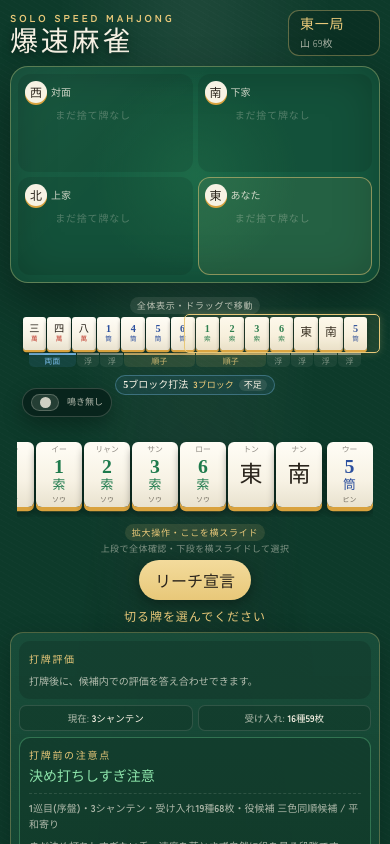
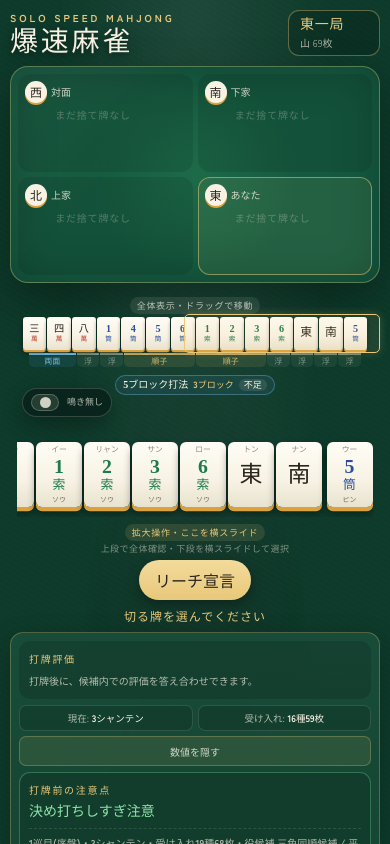
Before and after one commit to HSBL-ko-gyo/HSBL-S800, a React (Vite) app: page / in a window 390 px wide. Shown: the top 844 px of the page. Built offline with nearby package versions, Linux system fonts and the light colour scheme; a web font is replaced by a local one.

Commit message:
Add learning metric privacy toggle

```diff
--- a/src/components/LearningPanel.tsx
+++ b/src/components/LearningPanel.tsx
@@ -1,3 +1,4 @@
+import { useState } from 'react'
 import { shantenLabel, type DiscardEvaluation, type ImprovementTile, type Tile, type YakuHint } from '../gameEngine'
 import { DiscardEvaluationPanel } from './DiscardEvaluationPanel'
 import { HandPlanPanel } from './HandPlanPanel'
@@ -38,13 +39,23 @@ export function LearningPanel({
   riichiDeclareMode,
   onRiichiMode,
 }: LearningPanelProps) {
+  const [metricsHidden, setMetricsHidden] = useState(false)
+
   return (
     <aside className="learning-panel">
       <DiscardEvaluationPanel evaluation={evaluation} />
 
       <div className="learning-metrics">
-        <span>現在: <b>{shantenLabel(shanten)}</b></span>
-        <span>受け入れ: <b>{improvementTypeCount}種{improvementTileCount}枚</b></span>
+        <span>現在: <b>{metricsHidden ? '---' : shantenLabel(shanten)}</b></span>
+        <span>受け入れ: <b>{metricsHidden ? '---' : `${improvementTypeCount}種${improvementTileCount}枚`}</b></span>
+        <button
+          className="metric-privacy-toggle"
+          type="button"
+          aria-pressed={metricsHidden}
+          onClick={() => setMetricsHidden((hidden) => !hidden)}
+        >
+          {metricsHidden ? '数値を表示' : '数値を隠す'}
+        </button>
       </div>
 
       <HandPlanPanel advice={handPlan} />
--- a/src/styles.css
+++ b/src/styles.css
@@ -604,6 +604,30 @@ h1 {
 }
 
 .learning-metrics b { color: var(--ivory); }
+
+.metric-privacy-toggle {
+  min-height: 30px;
+  padding: 6px 10px;
+  border: 1px solid rgba(232, 200, 121, .28);
+  border-radius: 7px;
+  background: rgba(232, 200, 121, .1);
+  color: rgba(247, 242, 228, .82);
+  font-size: 11px;
+  font-weight: 900;
+  cursor: pointer;
+}
+
+.metric-privacy-toggle[aria-pressed="true"] {
+  border-color: rgba(247, 242, 228, .22);
+  background: rgba(0, 0, 0, .22);
+  color: var(--gold);
+}
+
+.metric-privacy-toggle:hover,
+.metric-privacy-toggle:focus-visible {
+  border-color: rgba(232, 200, 121, .52);
+  background: rgba(232, 200, 121, .16);
+}
 
 .hand-plan-card {
   min-width: 0;
@@ -1735,7 +1759,8 @@ h1 {
     padding: 16px;
   }
 
-  .game-layout .learning-metrics span { font-size: 14px; }
+  .game-layout .learning-metrics span,
+  .game-layout .metric-privacy-toggle { font-size: 14px; }
   .game-layout .learning-label { font-size: 13px; }
   .game-layout .hint-chip,
   .game-layout .hint-empty { font-size: 14px; }
@@ -2135,6 +2160,7 @@ h1 {
   .learning-panel { gap: 6px; margin-top: 5px; padding: 8px; border-radius: 13px; }
   .learning-metrics { gap: 5px; }
   .learning-metrics span { flex: 1; padding: 5px 6px; font-size: 9.5px; text-align: center; }
+  .metric-privacy-toggle { flex: 1 0 100%; padding: 5px 6px; font-size: 10px; }
   .yaku-hints,
   .hand-plan-card,
   .evaluation-card { padding: 9px; }
```
Also changed, not shown: 1 other file (tests, documents, lock files or other folders).
